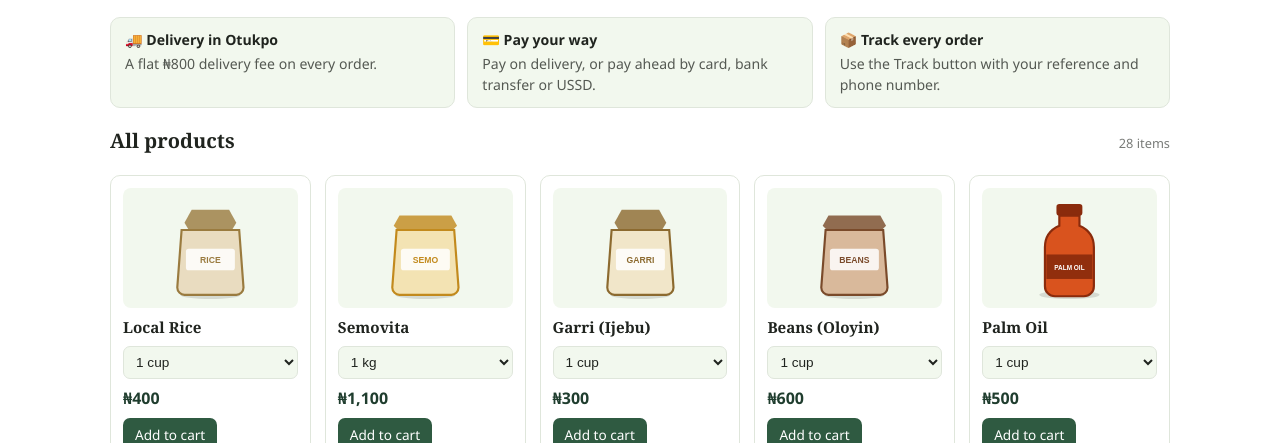
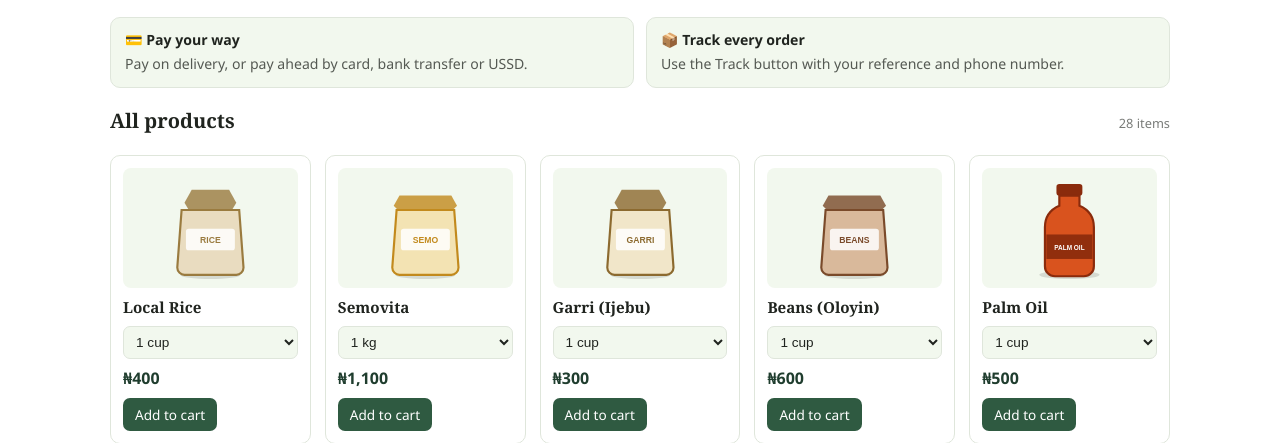
Before and after one commit to super7abaga-crypto/Freshmart, a FastAPI app: page / in a window 1280 px wide. Shown: the part 571-1014 px from the top of the page. Run offline with FastAPI, Linux system fonts and the light colour scheme.

Commit message:
copy: drop the delivery fee banner from the home page

```diff
--- a/apps/api/app/templates/index.html
+++ b/apps/api/app/templates/index.html
@@ -46,7 +46,6 @@
 </div>
 
 <section class="wrap info-strip" aria-label="How ordering works">
-  <div class="info-item"><strong>🚚 Delivery in Otukpo</strong><span>A flat {{ delivery_fee|naira }} delivery fee on every order.</span></div>
   <div class="info-item"><strong>💳 Pay your way</strong><span>Pay on delivery, or pay ahead by card, bank transfer or USSD.</span></div>
   <div class="info-item"><strong>📦 Track every order</strong><span>Use the Track button with your reference and phone number.</span></div>
 </section>
```
Also changed, not shown: apps/api/tests/test_ui.py (+3 -2 lines).
